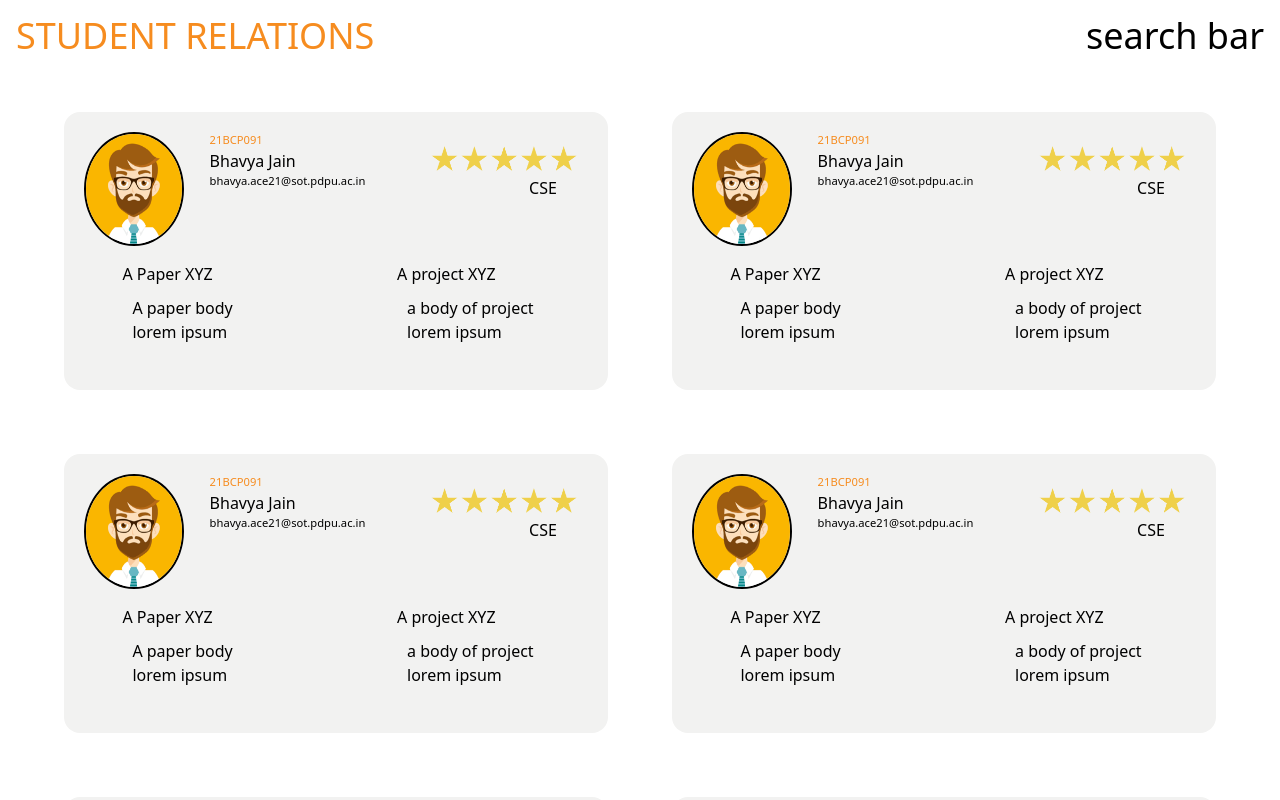
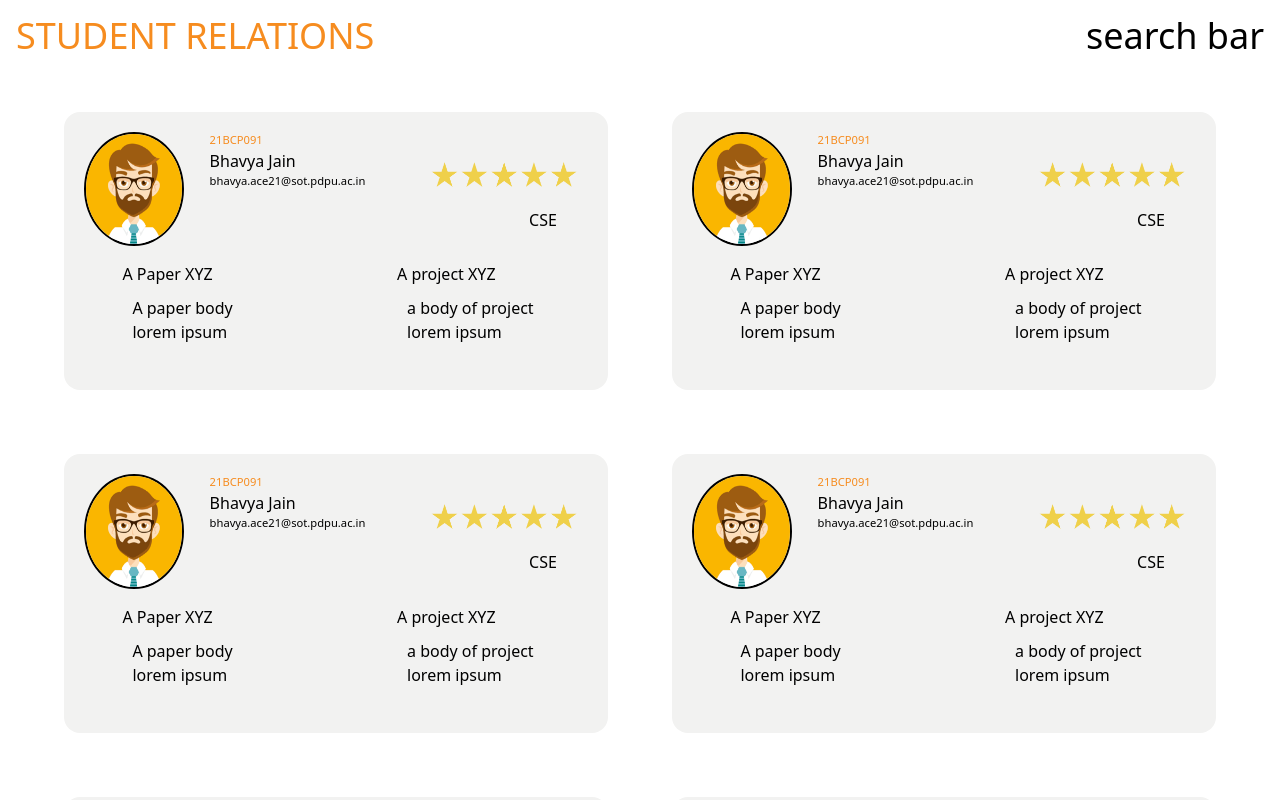
Before and after one commit to PDEU-Portals/PlacementPortalClient, a React (Create React App) app: page / in a window 1280 px wide. Shown: the top 800 px of the page. Built offline with nearby package versions, Linux system fonts and the light colour scheme.

Commit message:
Update Card.css
changed the top of stars. not perfect, but that is all for now....
will change later

```diff
--- a/src/components/Card/Card.css
+++ b/src/components/Card/Card.css
@@ -56,7 +56,7 @@
 .stars,.stars h6 {
     position: absolute;
     right: 2vw;
-    top:min(2rem,45px);
+    top:min(3rem,60px,5vw);
 }
 
 .projectWrapper{
```
